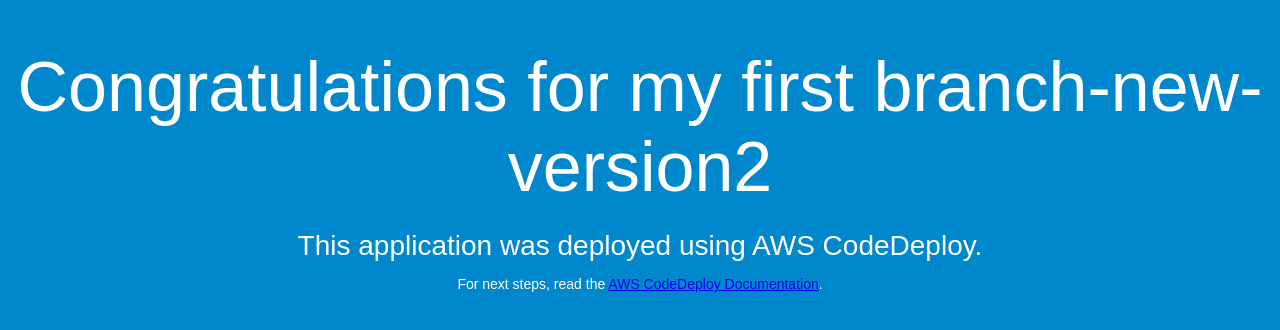
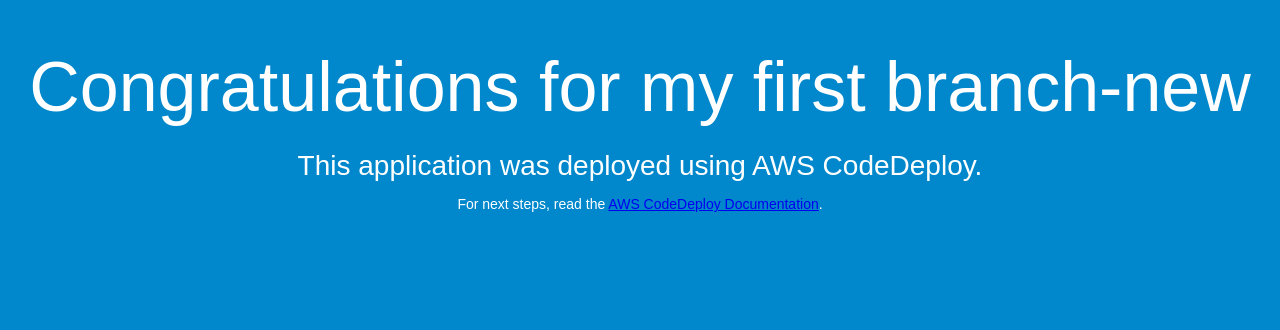
Before and after one commit to nehalverma/DemoRepository, a plain HTML site: page index.html in a window 1280 px wide. Drawn offline with Linux system fonts and the light colour scheme.

Commit message:
Update HTML content for deployment message

```diff
--- a/index.html
+++ b/index.html
@@ -26,7 +26,7 @@
 </head>
 <body>
   <div align="center">
-    <h1>Congratulations for my first branch-new-version2</h1>
+    <h1>Congratulations for my first branch-new</h1>
     <h2>This application was deployed using AWS CodeDeploy.</h2>
     <p>For next steps, read the <a href="http://aws.amazon.com/documentation/codedeploy">AWS CodeDeploy Documentation</a>.</p>
   </div>
```
